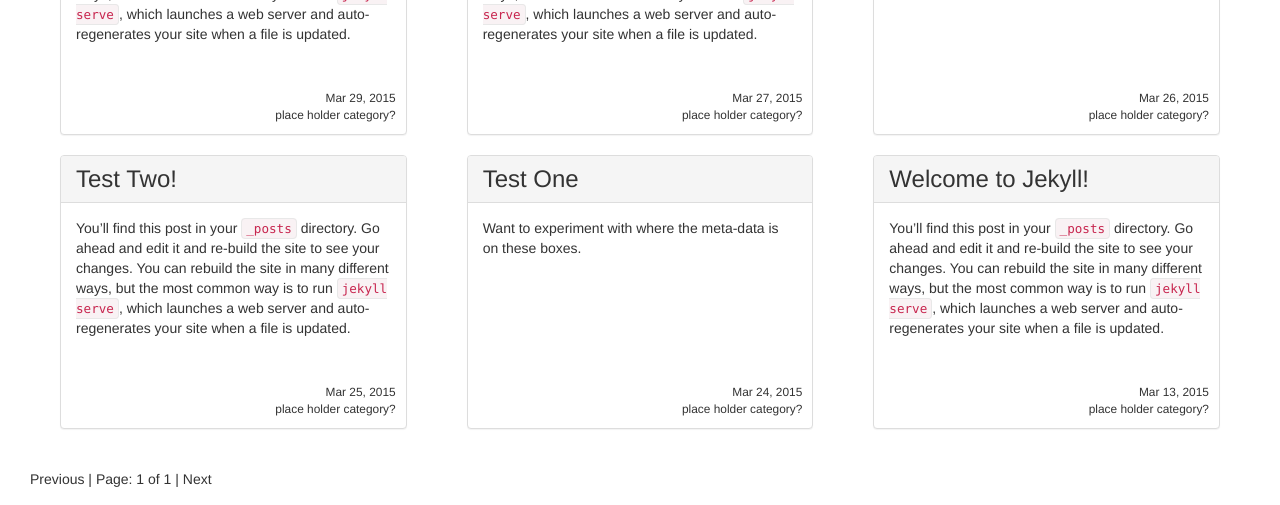
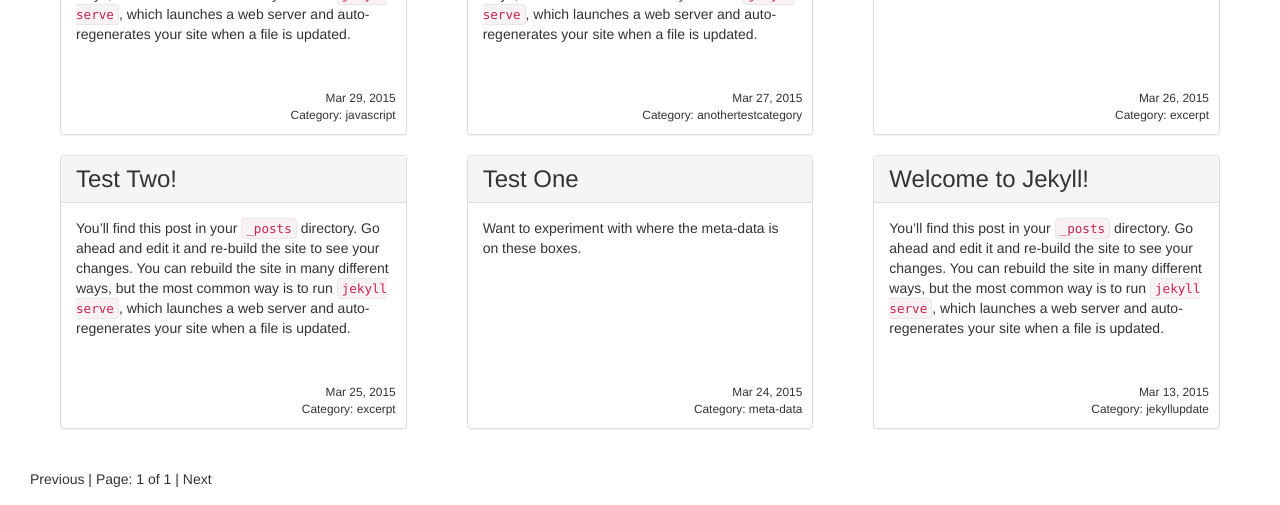
Before and after one commit to llamatuts/llamatuts, a Jekyll site: the page built from index.html, in a window 1280 px wide. Shown: the part 283-788 px from the top of the page. Built offline with Jekyll 4.4.1, drawn with Linux system fonts in a browser that asks for light colours; nearby versions of some CDN libraries; the list of posts is cut into pages by our own code.

Commit message:
Add categories to posts and display categories in index
The YAML front matter block contains a predefined "category" global
variable. We can set the category of a post and then display the
category via post.categories.

This is necessary since we want to be able to categories each post.

```diff
--- a/_posts/2015-03-24-test-one.md
+++ b/_posts/2015-03-24-test-one.md
@@ -3,7 +3,7 @@ layout: post
 title:  "Test One"
 date:   2015-03-24 11:53:17
 excerpt: Want to experiment with where the meta-data is on these boxes.
-categories: jekyll update
+categories: meta-data
 ---
 You’ll find this post in your `_posts` directory. Go ahead and edit it and re-build the site to see your changes. You can rebuild the site in many different ways, but the most common way is to run `jekyll serve`, which launches a web server and auto-regenerates your site when a file is updated.
 
--- a/_posts/2015-03-25-test-two.md
+++ b/_posts/2015-03-25-test-two.md
@@ -2,7 +2,7 @@
 layout: post
 title:  "Test Two!"
 date:   2015-03-25 11:53:17
-categories: jekyll update
+categories: excerpt
 ---
 You’ll find this post in your `_posts` directory. Go ahead and edit it and re-build the site to see your changes. You can rebuild the site in many different ways, but the most common way is to run `jekyll serve`, which launches a web server and auto-regenerates your site when a file is updated.
 
--- a/_posts/2015-03-26-test-three.md
+++ b/_posts/2015-03-26-test-three.md
@@ -3,7 +3,7 @@ layout: post
 title:  "Test Three"
 date:   2015-03-26 11:53:17
 excerpt: "this is an excerpt"
-categories: jekyll update
+categories: excerpt
 ---
 You’ll find this post in your `_posts` directory. Go ahead and edit it and re-build the site to see your changes. You can rebuild the site in many different ways, but the most common way is to run `jekyll serve`, which launches a web server and auto-regenerates your site when a file is updated.
 
--- a/_posts/2015-03-29-test-five.md
+++ b/_posts/2015-03-29-test-five.md
@@ -2,7 +2,7 @@
 layout: post
 title:  "Test Five"
 date:   2015-03-29 11:53:17
-categories: jekyll update
+categories: javascript
 ---
 You’ll find this post in your `_posts` directory. Go ahead and edit it and re-build the site to see your changes. You can rebuild the site in many different ways, but the most common way is to run `jekyll serve`, which launches a web server and auto-regenerates your site when a file is updated.
 
--- a/index.html
+++ b/index.html
@@ -27,7 +27,7 @@ layout: default
                 <div class="index-meta">
                   {{ post.date | date: "%b %-d, %Y" }}
                   <br />
-                  place holder category?
+                  Category: {{ post.categories }}
                 </div>
               </small>
             </div><!-- /.panel-body -->
```
Also changed, not shown: _posts/2015-03-27-test-four.md (+1 -1 lines).
